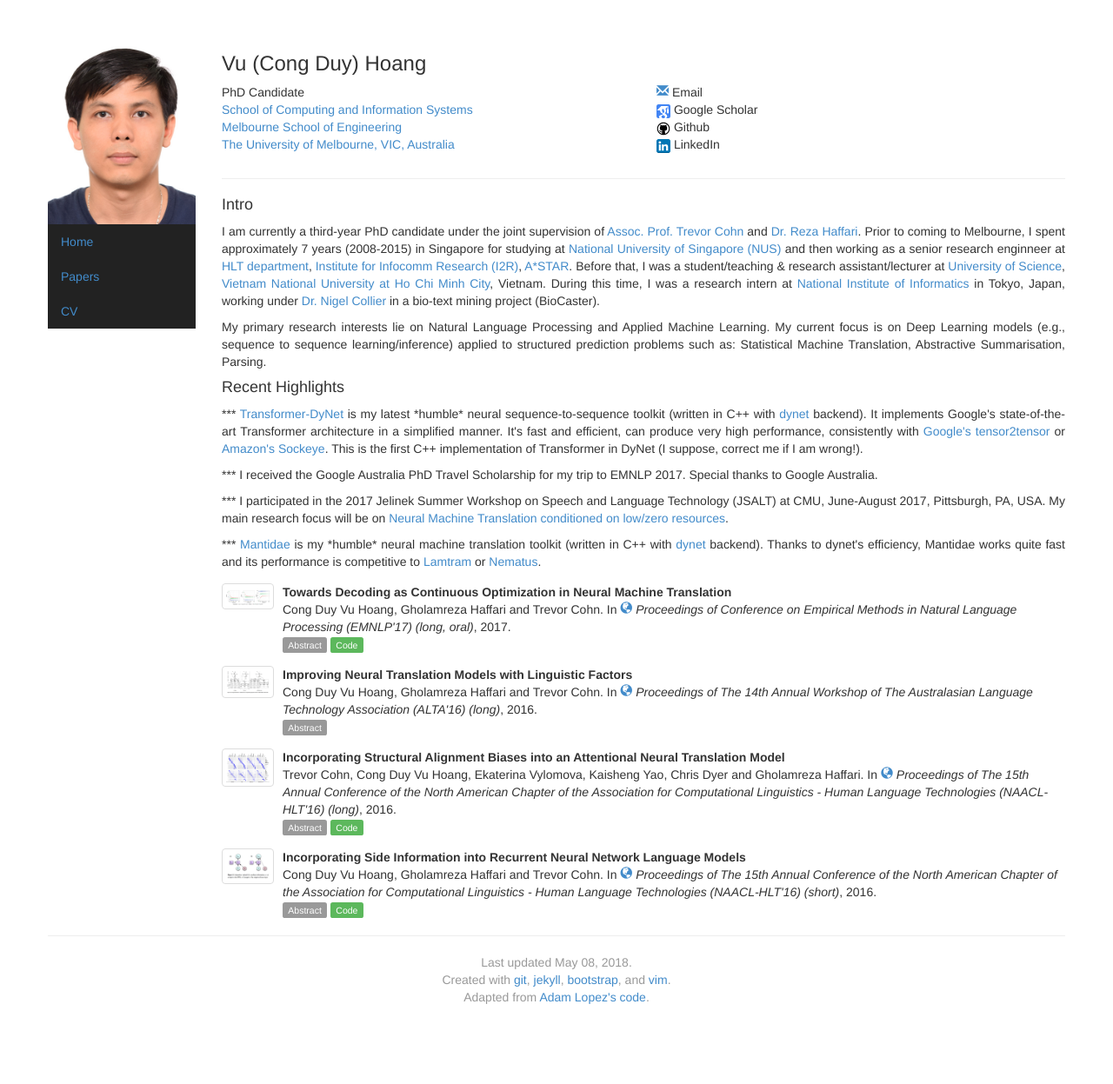
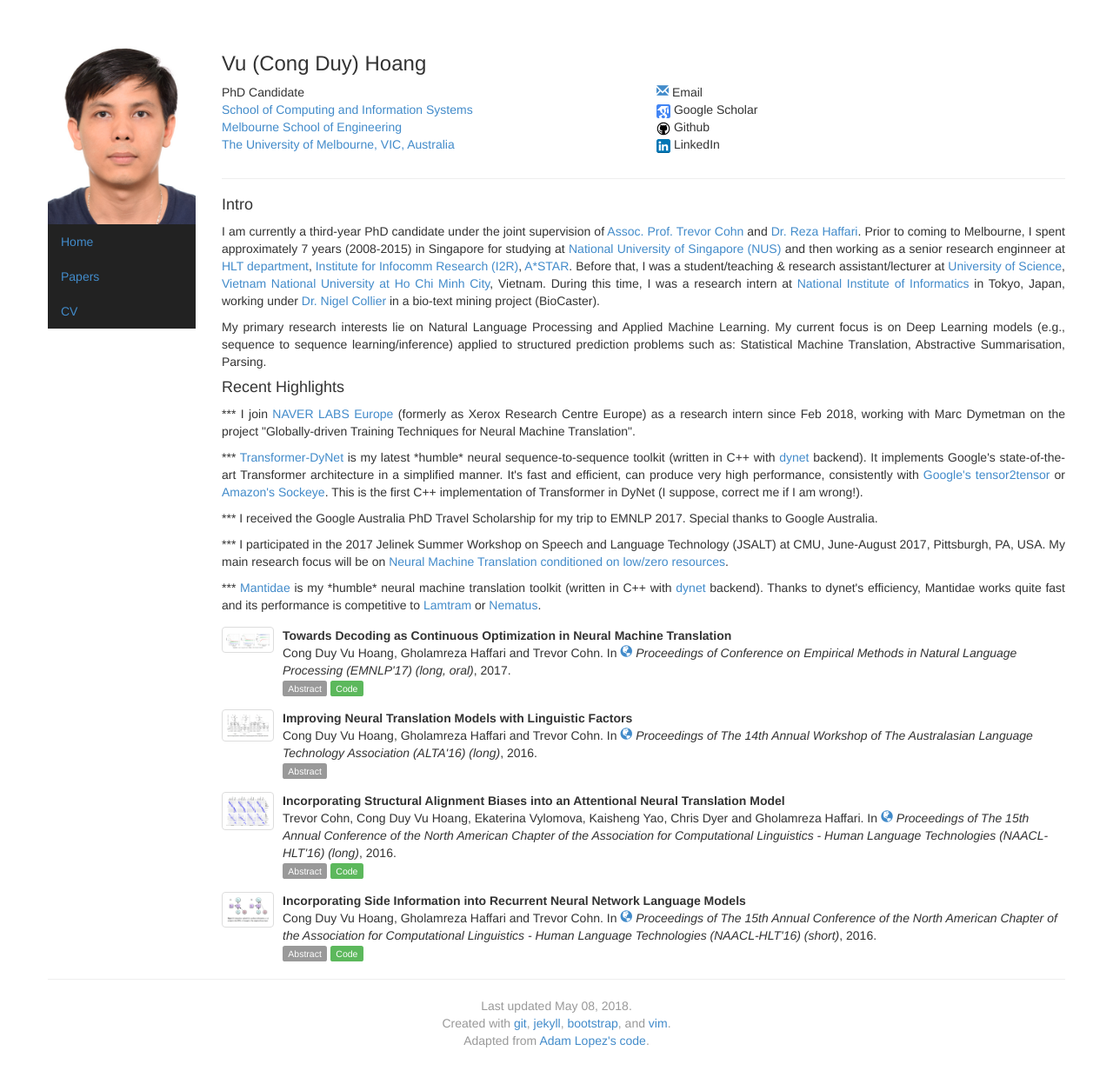
Before and after one commit to duyvuleo/duyvuleo.github.io, a Jekyll site: the page built from index.html, in a window 1280 px wide. Shown: the whole page at 87% size. Built offline with Jekyll 4.4.1, drawn with Linux system fonts in a browser that asks for light colours; before the commit the page ends 1197 px from its top, so only the background shows below that.

Commit message:
updated homepage

```diff
--- a/index.html
+++ b/index.html
@@ -38,7 +38,7 @@ picture: vu
 <p style="text-align: justify;">My primary research interests lie on Natural Language Processing and Applied Machine Learning. My current focus is on Deep Learning models (e.g., sequence to sequence learning/inference) applied to structured prediction problems such as: Statistical Machine Translation, Abstractive Summarisation, Parsing.</p>
 
 <h4>Recent Highlights</h4>
-<!-- <p style="text-align: justify;">*** I will be joining <a href="http://www.europe.naverlabs.com">NAVER LABS Europe</a> (formerly as Xerox Research Centre Europe) as a research intern since Jan 2018, working with Marc Dymetman on the project "Globally-driven Training Techniques for Neural Machine Translation". </p> -->
+<p style="text-align: justify;">*** I join <a href="http://www.europe.naverlabs.com">NAVER LABS Europe</a> (formerly as Xerox Research Centre Europe) as a research intern since Feb 2018, working with Marc Dymetman on the project "Globally-driven Training Techniques for Neural Machine Translation". </p>
 <p style="text-align: justify;">*** <a href="https://github.com/duyvuleo/Transformer-DyNet">Transformer-DyNet</a> is my latest *humble* neural sequence-to-sequence toolkit (written in C++ with <a href="https://github.com/clab/dynet">dynet</a> backend). It implements Google's state-of-the-art Transformer architecture in a simplified manner. It's fast and efficient, can produce very high performance, consistently with <a href="https://github.com/tensorflow/tensor2tensor">Google's tensor2tensor</a> or <a href="https://github.com/awslabs/sockeye">Amazon's Sockeye</a>. This is the first C++ implementation of Transformer in DyNet (I suppose, correct me if I am wrong!). </p>
 <p style="text-align: justify;">*** I received the Google Australia PhD Travel Scholarship for my trip to EMNLP 2017. Special thanks to Google Australia.</p>
 <p style="text-align: justify;">*** I participated in the 2017 Jelinek Summer Workshop on Speech and Language Technology (JSALT) at CMU, June-August 2017, Pittsburgh, PA, USA. My main research focus will be on <a href="https://duyvuleo.github.io/ws17mt/">Neural Machine Translation conditioned on low/zero resources</a>.</p>
```
